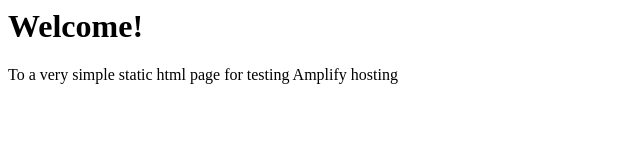
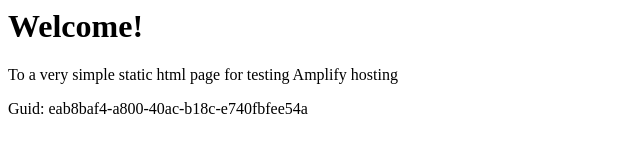
Before and after one commit to aws-aemilia-yul/Github-PR-Commit-Integration-Test-DoNotTouch-Gith-P5X5MO5I-v1-prod-ca-central-1, a website: page src/index.html in a window 1280 px wide. Shown: the whole page, without its empty margins (0-640 px from the left). Drawn offline with Linux system fonts and the light colour scheme.

Commit message:
commit from integ tests

```diff
--- a/src/index.html
+++ b/src/index.html
@@ -1,3 +1,5 @@
+
+
 <html lang="en">
 
 <head>
@@ -10,6 +12,6 @@
 <body>
     <h1>Welcome!</h1>
     <p>To a very simple static html page for testing Amplify hosting</p>
-</body>
+    <p>Guid: eab8baf4-a800-40ac-b18c-e740fbfee54a</p></body>
 
 </html>
```
